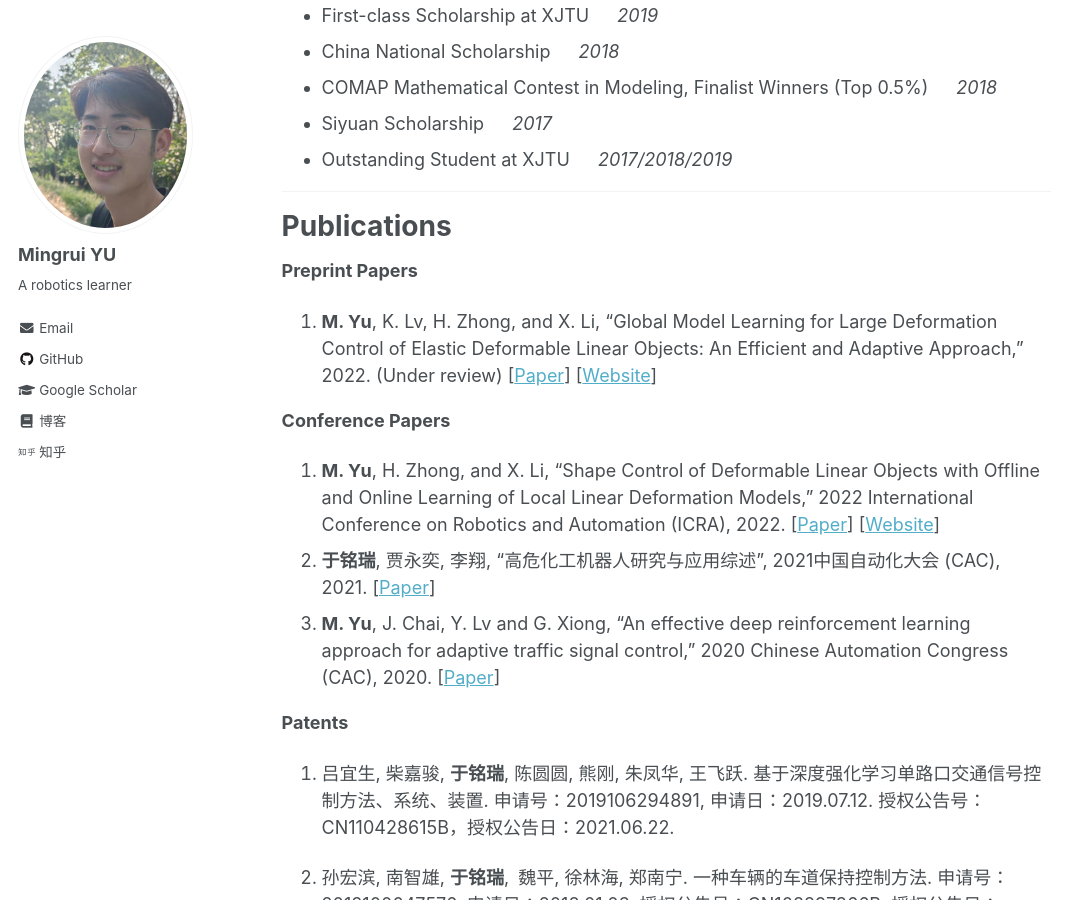
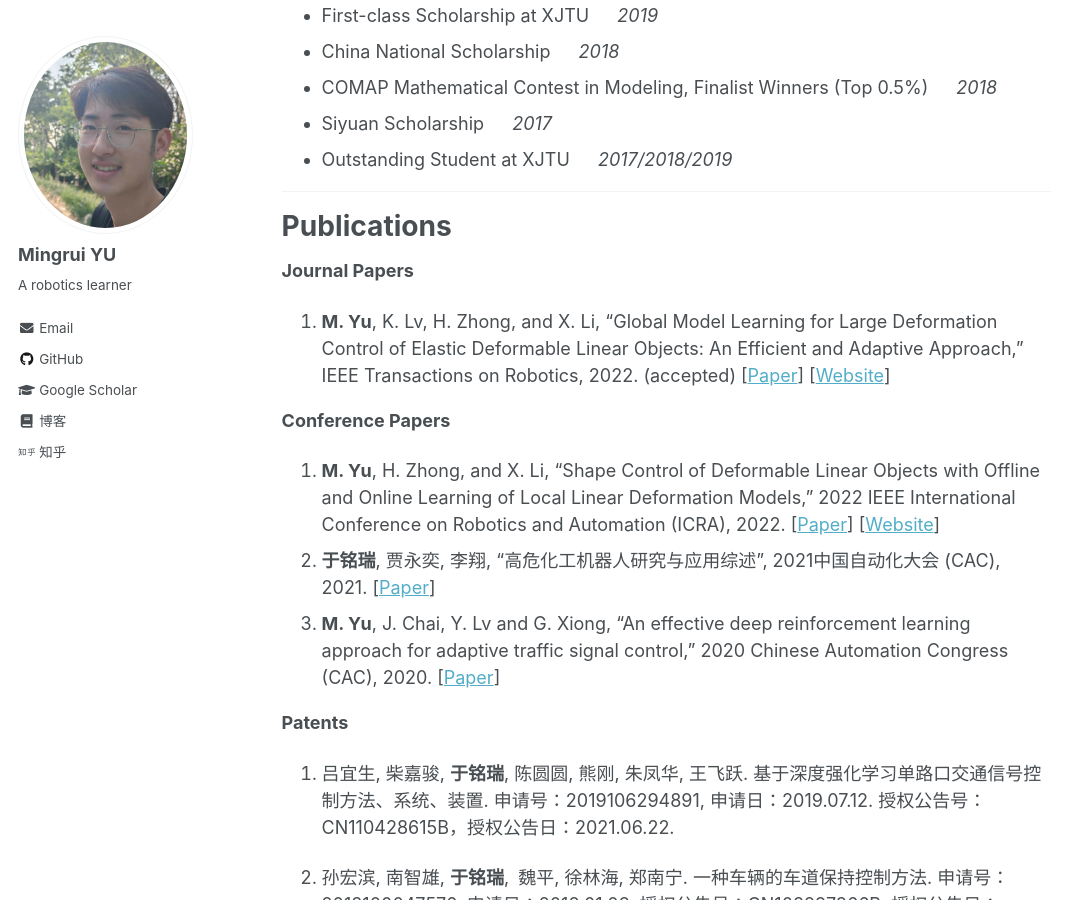
Before and after one commit to Mingrui-Yu/Mingrui-Yu.github.io, a Jekyll site: the page built from _pages/about.md, in a window 1280 px wide and 900 px high, scrolled down 966 px. Shown: the whole window, without its empty margins (0-1086 px from the left). Built offline with Jekyll 4.4.1, drawn with Linux system fonts in a browser that asks for light colours.

Commit message:
Update about.md

```diff
--- a/_pages/about.md
+++ b/_pages/about.md
@@ -50,12 +50,12 @@ Awards & Honors
 Publications
 ======
 
-**Preprint Papers**
-1. **M. Yu**, K. Lv, H. Zhong, and X. Li, "Global Model Learning for Large Deformation Control of Elastic Deformable Linear Objects: An Efficient and Adaptive Approach," 2022. (Under review) [[Paper](https://arxiv.org/abs/2205.04004)] [[Website](https://mingrui-yu.github.io/shape_control_DLO_2/)]
+**Journal Papers**
+1. **M. Yu**, K. Lv, H. Zhong, and X. Li, "Global Model Learning for Large Deformation Control of Elastic Deformable Linear Objects: An Efficient and Adaptive Approach," IEEE Transactions on Robotics, 2022. (accepted) [[Paper](https://arxiv.org/abs/2205.04004)] [[Website](https://mingrui-yu.github.io/shape_control_DLO_2/)]
 
 **Conference Papers**
 
-1. **M. Yu**, H. Zhong, and X. Li, "Shape Control of Deformable Linear Objects with Offline and Online Learning of Local Linear Deformation Models," 2022 International Conference on Robotics and Automation (ICRA), 2022. [[Paper](https://arxiv.org/abs/2109.11091)] [[Website](https://mingrui-yu.github.io/shape_control_DLO/)]
+1. **M. Yu**, H. Zhong, and X. Li, "Shape Control of Deformable Linear Objects with Offline and Online Learning of Local Linear Deformation Models," 2022 IEEE International Conference on Robotics and Automation (ICRA), 2022. [[Paper](https://arxiv.org/abs/2109.11091)] [[Website](https://mingrui-yu.github.io/shape_control_DLO/)]
 1. **于铭瑞**, 贾永奕, 李翔, "高危化工机器人研究与应用综述", 2021中国自动化大会 (CAC), 2021. [[Paper](https://kns.cnki.net/kcms/detail/detail.aspx?dbcode=CPFD&dbname=CPFDTEMP&filename=ZGZN202110001016&uniplatform=NZKPT&v=yTXq56-lHUDzP6r70Wst4lVFGnfv4CHYCDrmjizd_DZaM8yOR4dOTxj5IYdffmtQS2VgAE2EQ9Y%3d)]
 1. **M. Yu**, J. Chai, Y. Lv and G. Xiong, "An effective deep reinforcement learning approach for adaptive traffic signal control," 2020 Chinese Automation Congress (CAC), 2020. [[Paper](https://doi.org/10.1109/CAC51589.2020.9327396)]
 
```
